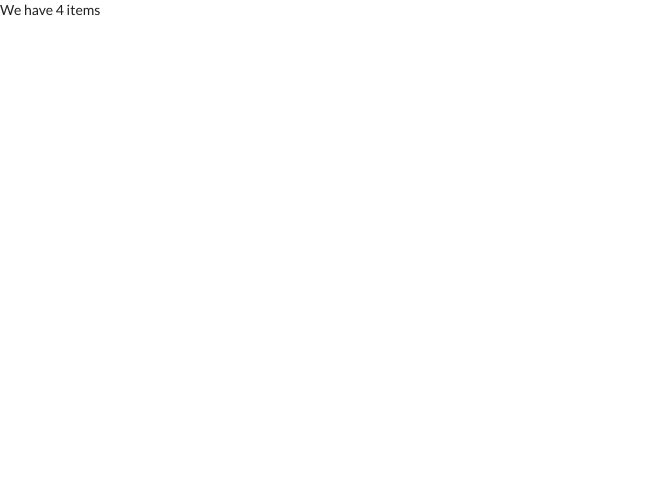
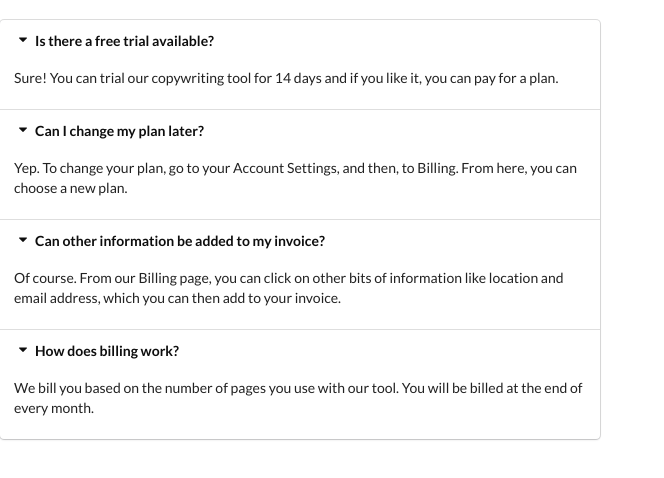
Before and after one commit to thatgirldorian/widget-set, a React (Create React App) app: page / in a window 1280 px wide. Shown: the top 478 px of the page, without its empty margins (0-664 px from the left). Built offline with nearby package versions, Linux system fonts and the light colour scheme.

Commit message:
Added some styling to the accordion & nested into a react fragment

```diff
--- a/src/components/Accordion.js
+++ b/src/components/Accordion.js
@@ -3,8 +3,22 @@
 
 
 const Accordion = ({ items }) => {
+    const renderedItems = items.map(item => {
+        return (
+            <React.Fragment key={item.title}>
+                <div className="title active">
+                    <i className="dropdown icon"></i>
+                    {item.title}
+                </div>
+                <div className="content active">
+                    <p>{item.content}</p>
+                </div>
+            </React.Fragment>
+        )
+    })
+
     return (
-        <div>We have {items.length} items</div>
+        <div className="ui styled accordion">{renderedItems}</div>
     )
 }
 
--- a/src/components/App.js
+++ b/src/components/App.js
@@ -27,6 +27,7 @@
 const App = () => {
     return (
         <div>
+            <br />
             <Accordion items={items} />
         </div>
     )
```
